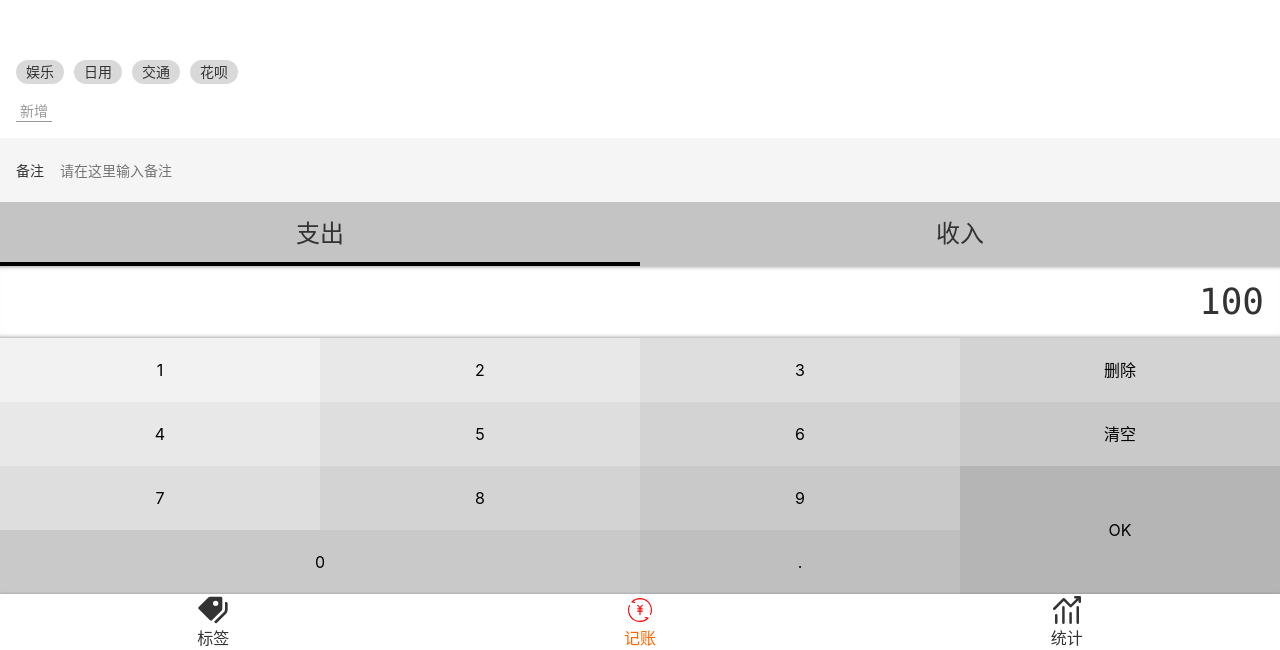
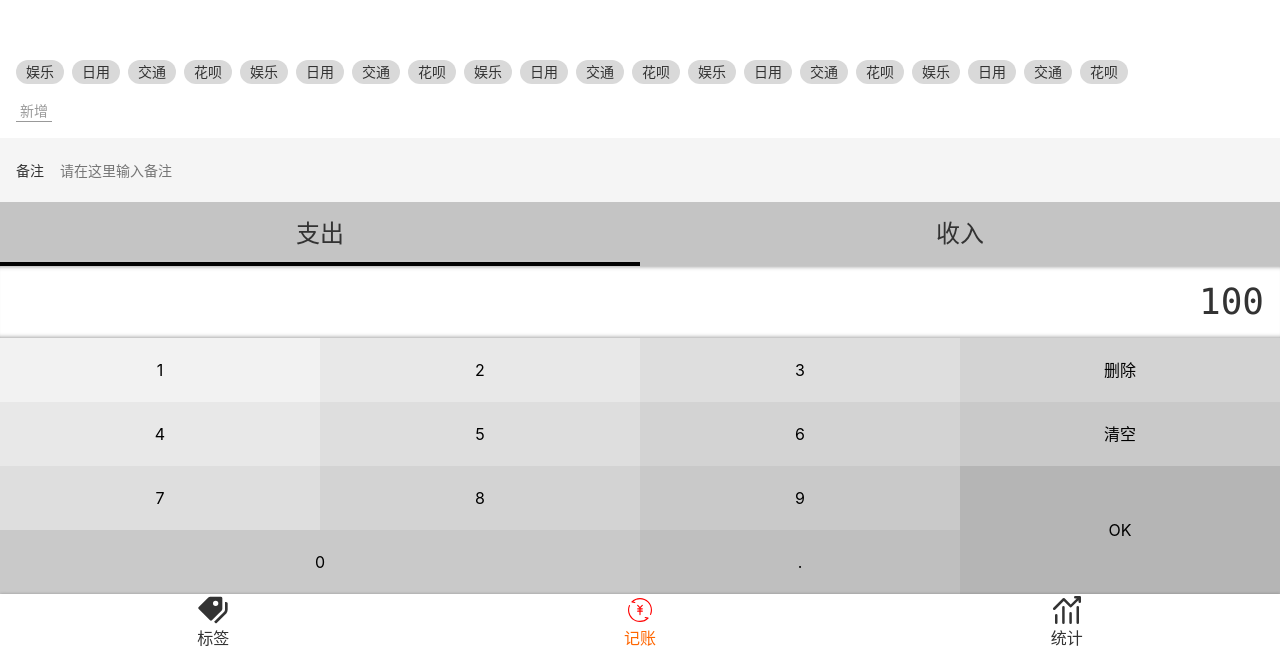
Before and after one commit to zhang4417/bookkeeper, a Vue app: page /#/money in a window 1280 px wide. Shown: the part 150-800 px from the top of the page. Built offline with nearby package versions, Linux system fonts and the light colour scheme.

Commit message:
将Money.vue分成4个子组件模块化

```diff
--- /dev/null
+++ b/src/components/Money/Notes.vue
@@ -0,0 +1,33 @@
+<template>
+  <label class="notes">
+    <span>备注</span>
+    <input type="text" placeholder="请在这里输入备注" />
+  </label>
+</template>
+
+<script lang="ts">
+import Vue from "vue";
+
+export default Vue.extend({
+  name: "Notes"
+});
+</script>
+
+<style lang="scss" scoped>
+.notes {
+  display: flex;
+  background: #f5f5f5;
+  padding-left: 16px;
+  font-size: 14px;
+  align-items: center;
+  span {
+    margin-right: 16px;
+  }
+  input {
+    background: transparent;
+    height: 64px;
+    flex-grow: 1;
+    border: none;
+  }
+}
+</style>
--- /dev/null
+++ b/src/components/Money/NumberPad.vue
@@ -0,0 +1,90 @@
+<template>
+  <div class="numberPad">
+    <div class="output">100</div>
+    <div class="button">
+      <button>1</button>
+      <button>2</button>
+      <button>3</button>
+      <button>删除</button>
+      <button>4</button>
+      <button>5</button>
+      <button>6</button>
+      <button>清空</button>
+      <button>7</button>
+      <button>8</button>
+      <button>9</button>
+      <button class="ok">OK</button>
+      <button class="zero">0</button>
+      <button>.</button>
+    </div>
+  </div>
+</template>
+
+<script lang="ts">
+import Vue from "vue";
+
+export default Vue.extend({
+  name: "NumberPad"
+});
+</script>
+
+<style lang="scss" scoped>
+@import "~@/assets/style/helper.scss";
+.numberPad {
+  > .output {
+    @extend %clearFix;
+    @extend %innerShadow;
+    font-size: 36px;
+    font-family: Consolas, monospace;
+    padding: 9px 16px;
+    text-align: right;
+  }
+  .button {
+    @extend %clearFix;
+    button {
+      float: left;
+      width: 25%;
+      height: 64px;
+      background: none;
+      border: none;
+      &.ok {
+        height: 128px;
+        float: right;
+      }
+      &.zero {
+        width: 50%;
+      }
+      $bg: #f2f2f2;
+      &:nth-child(1) {
+        background: $bg;
+      }
+      &:nth-child(2),
+      &:nth-child(5) {
+        background: darken($bg, 4%);
+      }
+      &:nth-child(3),
+      &:nth-child(6),
+      &:nth-child(9) {
+        background: darken($bg, 2 * 4%);
+      }
+      &:nth-child(4),
+      &:nth-child(7),
+      &:nth-child(10),
+      &:nth-child(13) {
+        background: darken($bg, 3 * 4%);
+      }
+      &:nth-child(8),
+      &:nth-child(11),
+      &:nth-child(13) {
+        background: darken($bg, 4 * 4%);
+      }
+      &:nth-child(14) {
+        background: darken($bg, 5 * 4%);
+      }
+      &:nth-child(12) {
+        background: darken($bg, 6 * 4%);
+      }
+    }
+  }
+}
+</style>
--- /dev/null
+++ b/src/components/Money/Tags.vue
@@ -0,0 +1,72 @@
+<template>
+  <div class="tags">
+    <ul class="current">
+      <li>娱乐</li>
+      <li>日用</li>
+      <li>交通</li>
+      <li>花呗</li>
+      <li>娱乐</li>
+      <li>日用</li>
+      <li>交通</li>
+      <li>花呗</li>
+      <li>娱乐</li>
+      <li>日用</li>
+      <li>交通</li>
+      <li>花呗</li>
+      <li>娱乐</li>
+      <li>日用</li>
+      <li>交通</li>
+      <li>花呗</li>
+      <li>娱乐</li>
+      <li>日用</li>
+      <li>交通</li>
+      <li>花呗</li>
+    </ul>
+    <div class="newAdd">
+      <button>新增</button>
+    </div>
+  </div>
+</template>
+
+<script lang="ts">
+import Vue from "vue";
+
+export default Vue.extend({
+  name: "Tags"
+});
+</script>
+
+<style lang="scss" scoped>
+.tags {
+  font-size: 14px;
+  padding: 16px;
+  display: flex;
+  flex-direction: column;
+  justify-content: flex-end;
+  flex-grow: 1;
+  > .current {
+    display: flex;
+    flex-wrap: wrap;
+    > li {
+      background: #d9d9d9;
+      margin-right: 8px;
+      padding: 0 10px;
+      $h: 24px;
+      height: $h;
+      border-radius: $h/2;
+      line-height: $h;
+      margin-top: 8px;
+    }
+  }
+  > .newAdd {
+    padding-top: 16px;
+    > button {
+      background: transparent;
+      border: none;
+      color: #999;
+      border-bottom: 1px solid;
+      padding: 0 4px;
+    }
+  }
+}
+</style>
--- /dev/null
+++ b/src/components/Money/Types.vue
@@ -0,0 +1,40 @@
+<template>
+  <ul class="types">
+    <li class="selected">支出</li>
+    <li>收入</li>
+  </ul>
+</template>
+
+<script lang="ts">
+import Vue from "vue";
+
+export default Vue.extend({
+  name: "Types"
+});
+</script>
+
+<style lang="scss" scoped>
+.types {
+  display: flex;
+  background: #c4c4c4;
+  flex-direction: row;
+  text-align: center;
+  font-size: 24px;
+  li {
+    width: 50%;
+    height: 64px;
+    display: flex;
+    justify-content: center;
+    align-items: center;
+    position: relative;
+    &.selected::after {
+      content: "";
+      position: absolute;
+      width: 100%;
+      height: 4px;
+      background: black;
+      bottom: 0;
+    }
+  }
+}
+</style>
--- a/src/views/Money.vue
+++ b/src/views/Money.vue
@@ -1,44 +1,10 @@
 <template>
   <div>
     <Layout prefix="layout">
-      <div class="numberPad">
-        <div class="output">100</div>
-        <div class="button">
-          <button>1</button>
-          <button>2</button>
-          <button>3</button>
-          <button>删除</button>
-          <button>4</button>
-          <button>5</button>
-          <button>6</button>
-          <button>清空</button>
-          <button>7</button>
-          <button>8</button>
-          <button>9</button>
-          <button class="ok">OK</button>
-          <button class="zero">0</button>
-          <button>.</button>
-        </div>
-      </div>
-      <ul class="types">
-        <li class="selected">支出</li>
-        <li>收入</li>
-      </ul>
-      <label class="notes">
-        <span>备注</span>
-        <input type="text" placeholder="请在这里输入备注" />
-      </label>
-      <div class="tags">
-        <ul class="current">
-          <li>娱乐</li>
-          <li>日用</li>
-          <li>交通</li>
-          <li>花呗</li>
-        </ul>
-        <div class="newAdd">
-          <button>新增</button>
-        </div>
-      </div>
+      <NumberPad />
+      <Types />
+      <Notes />
+      <Tags />
     </Layout>
   </div>
 </template>
@@ -46,9 +12,14 @@
 <script lang="ts">
 import Vue from "vue";
 import Layout from "@/components/Layout.vue";
+import NumberPad from "@/components/Money/NumberPad.vue";
+import Types from "@/components/Money/Types.vue";
+import Notes from "@/components/Money/Notes.vue";
+import Tags from "@/components/Money/Tags.vue";
 
 export default Vue.extend({
-  name: "Money"
+  name: "Money",
+  components: { NumberPad, Types, Notes, Tags }
 });
 </script>
 
@@ -59,134 +30,4 @@ export default Vue.extend({
 }
 </style>
 <style lang="scss" scoped>
-@import "~@/assets/style/helper.scss";
-
-.tags {
-  font-size: 14px;
-  padding: 16px;
-  display: flex;
-  flex-direction: column;
-  justify-content: flex-end;
-  flex-grow: 1;
-  > .current {
-    display: flex;
-    flex-wrap: wrap;
-    > li {
-      background: #d9d9d9;
-      margin-right: 10px;
-      padding: 0 10px;
-      $h: 24px;
-      height: $h;
-      border-radius: $h/2;
-      line-height: $h;
-      margin-top: 8px;
-    }
-  }
-  > .newAdd {
-    padding-top: 16px;
-    > button {
-      background: transparent;
-      border: none;
-      color: #999;
-      border-bottom: 1px solid;
-      padding: 0 4px;
-    }
-  }
-}
-.notes {
-  display: flex;
-  background: #f5f5f5;
-  padding-left: 16px;
-  font-size: 14px;
-  align-items: center;
-  span {
-    margin-right: 16px;
-  }
-  input {
-    background: transparent;
-    height: 64px;
-    flex-grow: 1;
-    border: none;
-  }
-}
-.types {
-  display: flex;
-  background: #c4c4c4;
-  flex-direction: row;
-  text-align: center;
-  font-size: 24px;
-  li {
-    width: 50%;
-    height: 64px;
-    display: flex;
-    justify-content: center;
-    align-items: center;
-    position: relative;
-    &.selected::after {
-      content: "";
-      position: absolute;
-      width: 100%;
-      height: 4px;
-      background: black;
-      bottom: 0;
-    }
-  }
-}
-.numberPad {
-  > .output {
-    @extend %clearFix;
-    @extend %innerShadow;
-    font-size: 36px;
-    font-family: Consolas, monospace;
-    padding: 9px 16px;
-    text-align: right;
-  }
-  .button {
-    @extend %clearFix;
-    button {
-      float: left;
-      width: 25%;
-      height: 64px;
-      background: none;
-      border: none;
-      &.ok {
-        height: 128px;
-        float: right;
-      }
-      &.zero {
-        width: 50%;
-      }
-      $bg: #f2f2f2;
-      &:nth-child(1) {
-        background: $bg;
-      }
-      &:nth-child(2),
-      &:nth-child(5) {
-        background: darken($bg, 4%);
-      }
-      &:nth-child(3),
-      &:nth-child(6),
-      &:nth-child(9) {
-        background: darken($bg, 2 * 4%);
-      }
-      &:nth-child(4),
-      &:nth-child(7),
-      &:nth-child(10),
-      &:nth-child(13) {
-        background: darken($bg, 3 * 4%);
-      }
-      &:nth-child(8),
-      &:nth-child(11),
-      &:nth-child(13) {
-        background: darken($bg, 4 * 4%);
-      }
-      &:nth-child(14) {
-        background: darken($bg, 5 * 4%);
-      }
-      &:nth-child(12) {
-        background: darken($bg, 6 * 4%);
-      }
-    }
-  }
-}
 </style>
```
